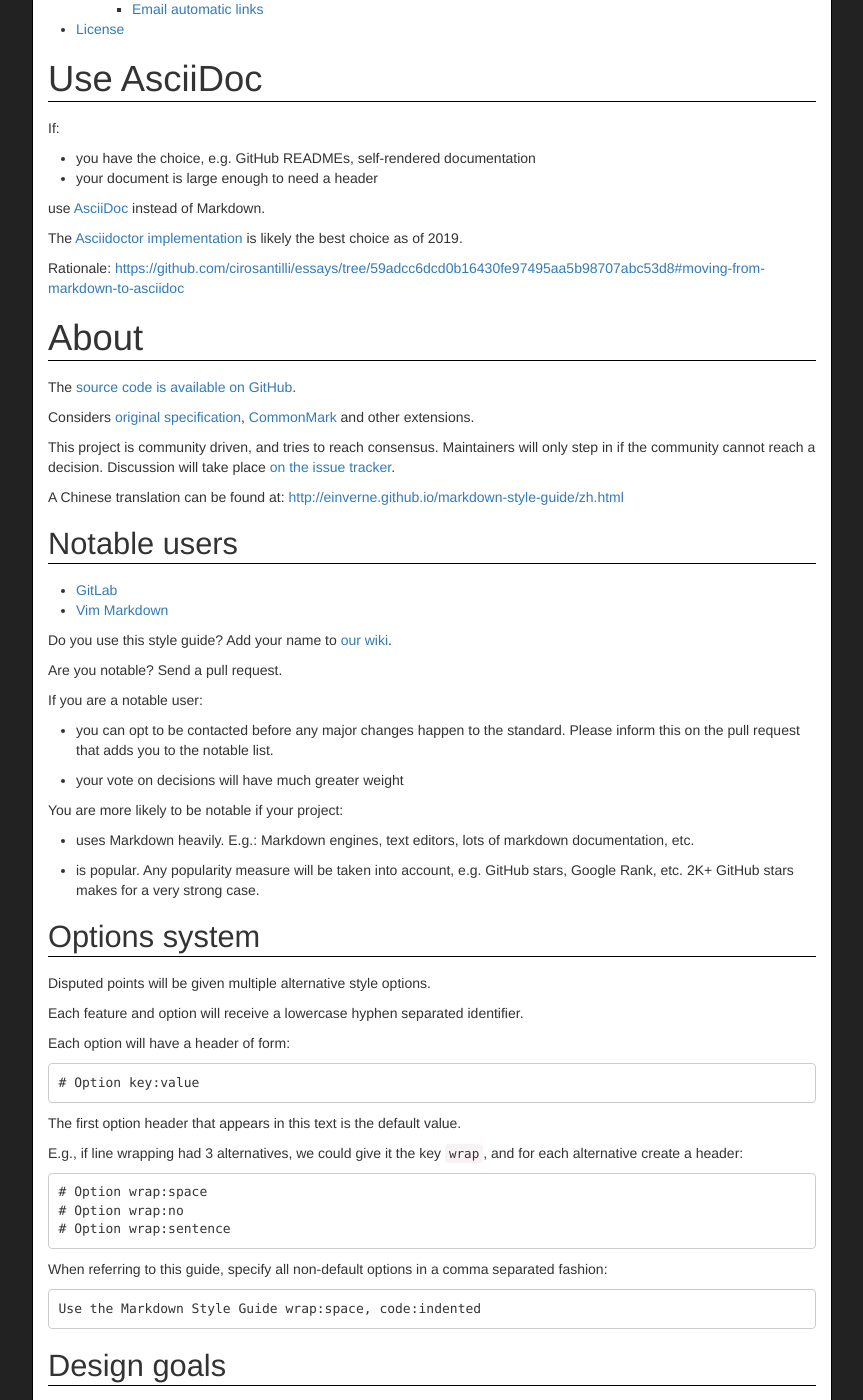
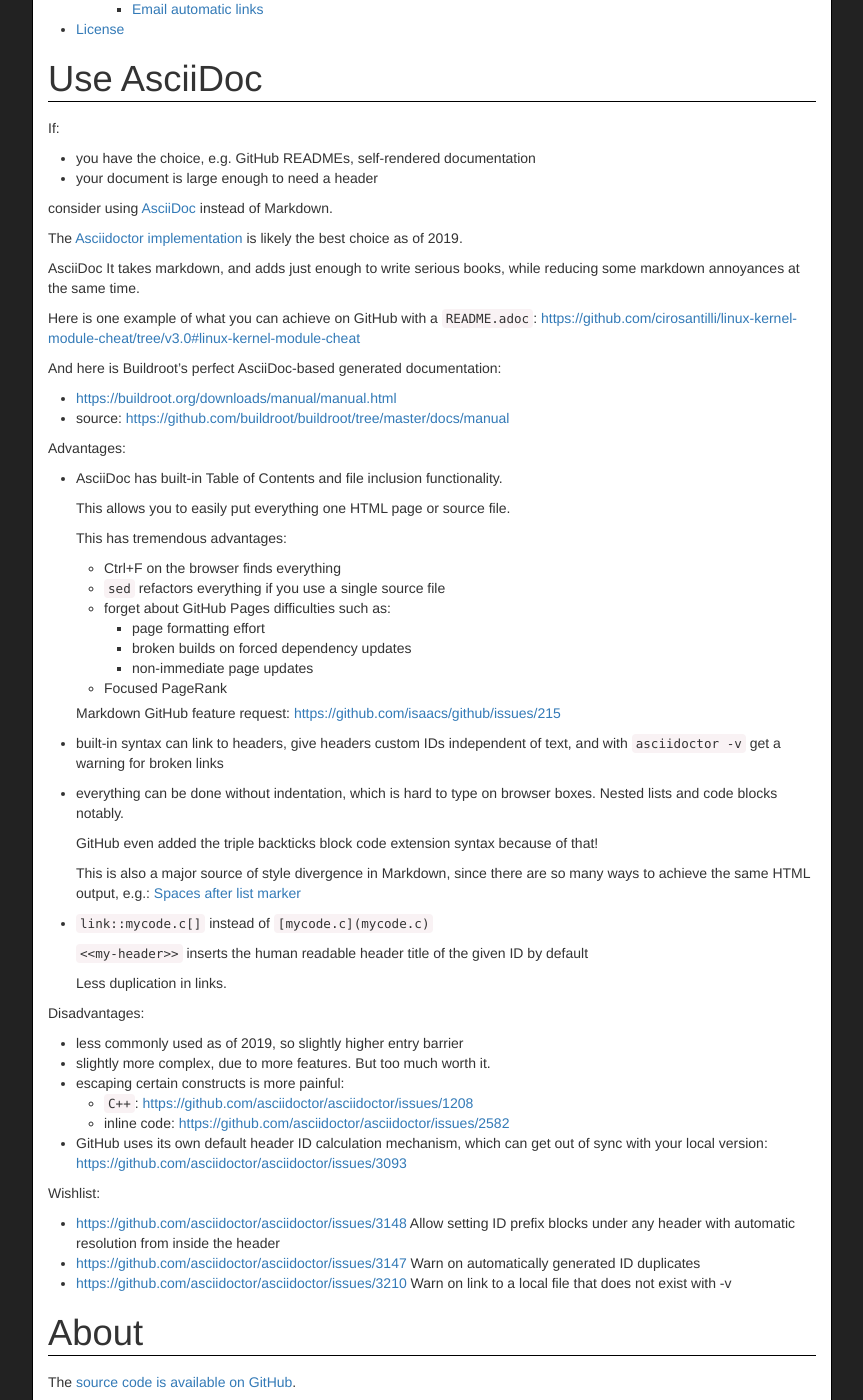
Before and after one commit to cirosantilli/markdown-style-guide, a Jekyll site: the page built from index.md, in a window 1280 px wide and 1400 px high, scrolled down 1674 px. Shown: the whole window, without its empty margins (208-1071 px from the left). Built offline with Jekyll 4.4.1, drawn with Linux system fonts in a browser that asks for light colours; nearby versions of some CDN libraries.

Commit message:
asciidoc: move in rationale

```diff
--- a/index.md
+++ b/index.md
@@ -13,11 +13,65 @@
 - you have the choice, e.g. GitHub READMEs, self-rendered documentation
 - your document is large enough to need a header
 
-use [AsciiDoc](https://en.wikipedia.org/wiki/AsciiDoc) instead of Markdown.
+consider using [AsciiDoc](https://en.wikipedia.org/wiki/AsciiDoc) instead of Markdown.
 
 The [Asciidoctor implementation](https://github.com/asciidoctor/asciidoctor) is likely the best choice as of 2019.
 
-Rationale: <https://github.com/cirosantilli/essays/tree/59adcc6dcd0b16430fe97495aa5b98707abc53d8#moving-from-markdown-to-asciidoc>
+AsciiDoc It takes markdown, and adds just enough to write serious books, while reducing some markdown annoyances at the same time.
+
+Here is one example of what you can achieve on GitHub with a `README.adoc`: <https://github.com/cirosantilli/linux-kernel-module-cheat/tree/v3.0#linux-kernel-module-cheat>
+
+And here is Buildroot's perfect AsciiDoc-based generated documentation:
+
+-   <https://buildroot.org/downloads/manual/manual.html>
+-   source: <https://github.com/buildroot/buildroot/tree/master/docs/manual>
+
+Advantages:
+
+-   AsciiDoc has built-in Table of Contents and file inclusion functionality.
+
+    This allows you to easily put everything one HTML page or source file.
+
+    This has tremendous advantages:
+
+    -   Ctrl+F on the browser finds everything
+    -   `sed` refactors everything if you use a single source file
+    -   forget about GitHub Pages difficulties such as:
+        -   page formatting effort
+        -   broken builds on forced dependency updates
+        -   non-immediate page updates
+    -   Focused PageRank
+
+    Markdown GitHub feature request: <https://github.com/isaacs/github/issues/215>
+
+-   built-in syntax can link to headers, give headers custom IDs independent of text, and with `asciidoctor -v` get a warning for broken links
+
+-   everything can be done without indentation, which is hard to type on browser boxes. Nested lists and code blocks notably.
+
+    GitHub even added the triple backticks block code extension syntax because of that!
+
+    This is also a major source of style divergence in Markdown, since there are so many ways to achieve the same HTML output, e.g.: [Spaces after list marker](#spaces-after-list-marker)
+
+-   `link::mycode.c[]` instead of `[mycode.c](mycode.c)`
+
+    `<<my-header>>` inserts the human readable header title of the given ID by default
+
+    Less duplication in links.
+
+Disadvantages:
+
+-   less commonly used as of 2019, so slightly higher entry barrier
+-   slightly more complex, due to more features. But too much worth it.
+-   escaping certain constructs is more painful:
+    - `C++`: <https://github.com/asciidoctor/asciidoctor/issues/1208>
+    -  inline code: <https://github.com/asciidoctor/asciidoctor/issues/2582>
+-    GitHub uses its own default header ID calculation mechanism, which can get out of sync with your local version: <https://github.com/asciidoctor/asciidoctor/issues/3093>
+
+Wishlist:
+
+- <https://github.com/asciidoctor/asciidoctor/issues/3148> Allow setting ID prefix blocks under any header with automatic resolution from inside the header
+- <https://github.com/asciidoctor/asciidoctor/issues/3147> Warn on automatically generated ID duplicates
+- <https://github.com/asciidoctor/asciidoctor/issues/3210> Warn on link to a local file that does not exist with -v
 
 ## About
 
```
